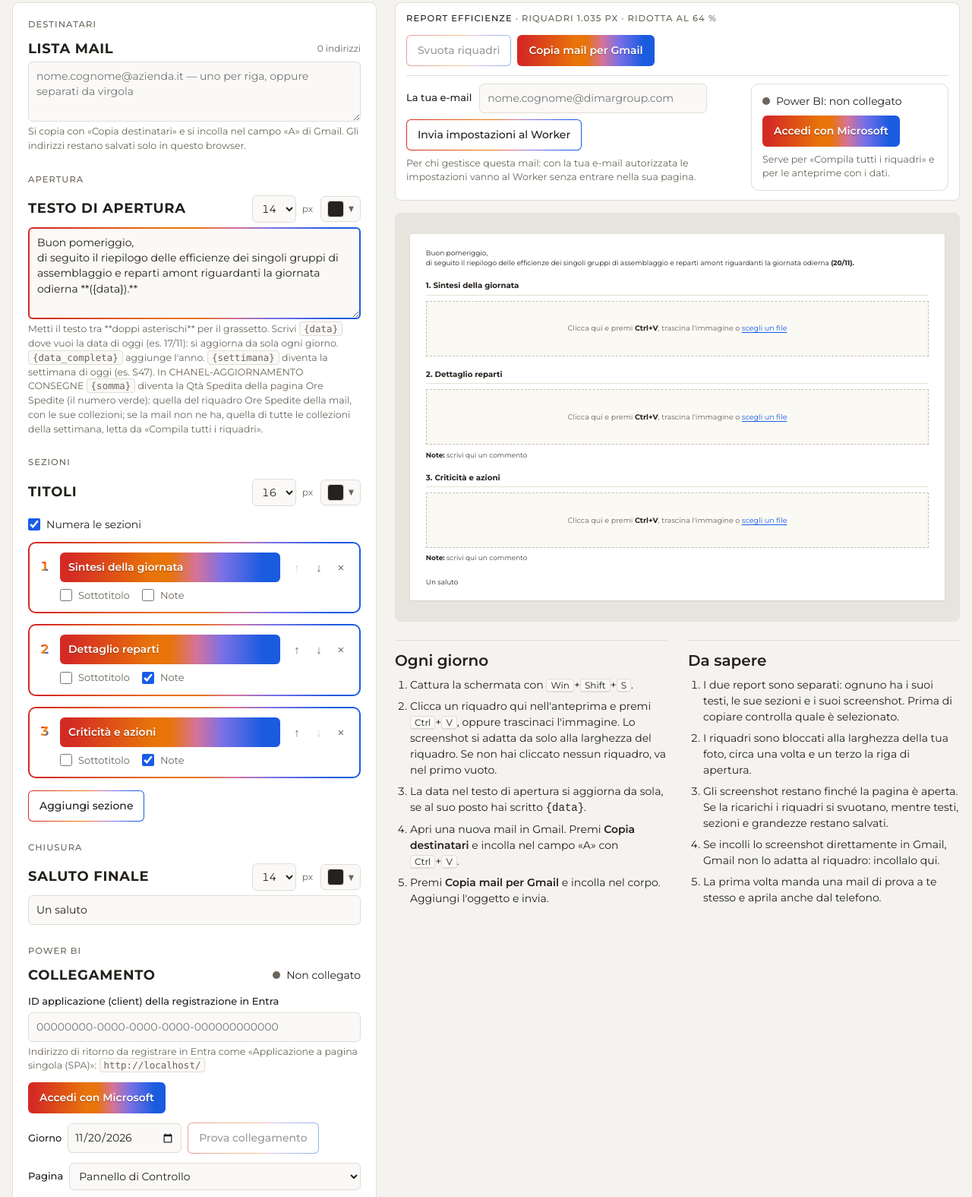
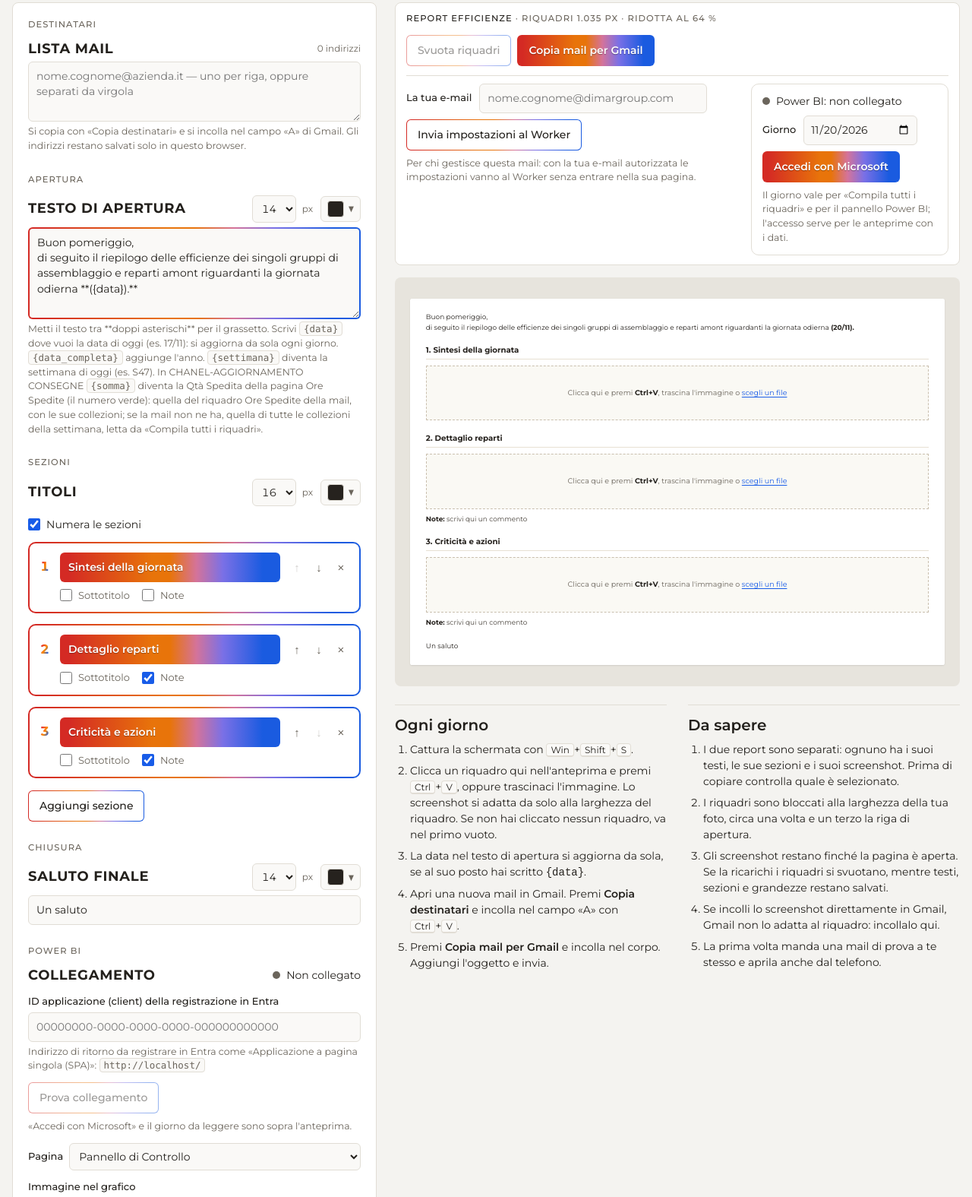
Before and after one commit to devidbilli-lang/DiMar_Group-Mail, a plain HTML site: page index.html in a window 1280 px wide. Shown: the part 258-1833 px from the top of the page at 76% size. Drawn offline with Linux system fonts and the light colour scheme.

Commit message:
Update index.html

```diff
--- a/index.html
+++ b/index.html
@@ -261,6 +261,9 @@ input[type="checkbox"] { accent-color: var(--accent); width: 16px; height: 16px;
 .bar-ms { flex: 0 1 260px; display: flex; flex-direction: column; justify-content: center; align-items: flex-start; gap: 8px; padding: 12px 14px; border: 1px solid var(--line); border-radius: 10px; }
 .bar-ms[hidden] { display: none; }
 .bar-ms .hint { margin: 0; }
+.bar-ms-riga { display: flex; flex-wrap: wrap; gap: 8px 10px; align-items: center; }
+.bar-ms input[type="date"] { font: inherit; font-size: 14px; color: var(--fg); background: var(--field); border: 1px solid var(--line); border-radius: 6px; padding: 7px 8px; }
+.bar-ms input[type="date"]:hover { border-color: var(--muted); }
 .bar-gest input[type="email"] { width: auto; flex: 0 1 300px; min-width: 200px; }
 .bar-gest input[type="text"] { width: 9em; }
 .bar-gest .hint { flex: 1 1 100%; margin: 0; }
@@ -399,13 +402,8 @@ kbd {
             <p class="hint">Indirizzo di ritorno da registrare in Entra come «Applicazione a pagina singola (SPA)»: <code id="pbi-redirect"></code></p>
           </div>
           <div class="pbi-row">
-            <button type="button" class="btn primary" id="pbi-login">Accedi con Microsoft</button>
-            <button type="button" class="btn" id="pbi-logout" hidden>Esci</button>
-          </div>
-          <div class="pbi-row">
-            <label class="flabel" for="pbi-data">Giorno</label>
-            <input type="date" id="pbi-data">
             <button type="button" class="btn" id="pbi-prova" disabled>Prova collegamento</button>
+            <span class="hint">«Accedi con Microsoft» e il giorno da leggere sono sopra l'anteprima.</span>
           </div>
           <div class="pbi-row">
             <label class="flabel" for="pbi-pagina">Pagina</label>
@@ -451,7 +449,7 @@ kbd {
           </div>
           <p class="hint">«Compila» ridisegna nel riquadro scelto la pagina di Power BI scelta, con i valori del giorno. «Ore Spedite Chanel» (scheda CHANEL-ORE SPEDITE) prende tutta la settimana del giorno scelto. «Performance Spedizioni Chanel» (scheda CHANEL-AGGIORNAMENTO CONSEGNE) prende la settimana del giorno scelto e, per ogni riquadro, la collezione della sezione e le descrizioni spuntate sotto il sottotitolo: Nella stessa scheda un riquadro può usare invece «Ore Spedite Chanel», con le collezioni spuntate sotto il sottotitolo. «Compila tutti i riquadri», sopra l'anteprima, li fa tutti insieme. Per «Efficienza LV», «Efficienza Chanel», «Taglio DG», le due «Preparazione DG», «Tingitura» e «RMA» il periodo sono gli otto giorni che finiscono nel giorno scelto. «Immagine nel grafico» è l'immagine che nel report sta dietro al grafico: vale per la pagina scelta qui sopra, una per pagina. Scegli la pagina, carica lo stesso file usato in Power BI, poi ricompila per vederla. Per l'invio automatico, dopo aver caricato o cambiato un'immagine ricopia le impostazioni nella pagina del Worker.</p>
           <div class="pbi-ris" id="pbi-ris" role="status" aria-live="polite" hidden></div>
-          <p class="hint">L'accesso è il tuo account Microsoft: nella pagina non viene salvata nessuna password. Si apre in una finestrella, quindi gli screenshot già incollati restano al loro posto.</p>
+          <p class="hint">L'accesso, sopra l'anteprima, è il tuo account Microsoft: nella pagina non viene salvata nessuna password. Si apre in una finestrella, quindi gli screenshot già incollati restano al loro posto.</p>
           <details>
             <summary>Avanzate</summary>
             <div class="stack">
@@ -520,7 +518,7 @@ kbd {
           <label class="flabel" for="gest-email">La tua e-mail</label>
           <input type="email" id="gest-email" spellcheck="false" autocapitalize="off" autocomplete="email" placeholder="nome.cognome@dimargroup.com">
           <span class="bar-gest-pulsanti">
-            <button type="button" class="btn" id="sped-tutti" hidden title="Compila da Power BI tutti i riquadri della scheda, con il giorno scelto nel pannello Power BI">Compila tutti i riquadri</button>
+            <button type="button" class="btn" id="sped-tutti" hidden title="Compila da Power BI tutti i riquadri della scheda, con il giorno scelto accanto ad «Accedi con Microsoft»">Compila tutti i riquadri</button>
             <button type="button" class="btn" id="auto-invia">Invia impostazioni al Worker</button>
           </span>
           <span class="hint" id="gest-stato"></span>
@@ -534,9 +532,15 @@ kbd {
         </div>
         <div class="bar-ms" aria-label="Accesso a Power BI">
           <span class="pbi-stato"><span class="pbi-dot" id="bar-ms-dot"></span><span id="bar-ms-stato">Power BI: non collegato</span></span>
-          <button type="button" class="btn primary" id="bar-ms-entra">Accedi con Microsoft</button>
-          <button type="button" class="btn" id="bar-ms-esci" hidden>Esci</button>
-          <span class="hint">Serve per «Compila tutti i riquadri» e per le anteprime con i dati.</span>
+          <div class="bar-ms-riga">
+            <label class="flabel" for="pbi-data">Giorno</label>
+            <input type="date" id="pbi-data">
+          </div>
+          <div class="bar-ms-riga">
+            <button type="button" class="btn primary" id="bar-ms-entra">Accedi con Microsoft</button>
+            <button type="button" class="btn" id="bar-ms-esci" hidden>Esci</button>
+          </div>
+          <span class="hint">Il giorno vale per «Compila tutti i riquadri» e per il pannello Power BI; l'accesso serve per le anteprime con i dati.</span>
         </div>
         </div>
       </div>
@@ -1533,9 +1537,7 @@ kbd {
     var dentro = !!pbiTok;
     $('#pbi-dot').className = 'pbi-dot' + (dentro ? ' ok' : '');
     $('#pbi-stato').textContent = dentro ? ('Collegato' + (pbiTok.utente ? ' come ' + pbiTok.utente : '')) : 'Non collegato';
-    $('#pbi-login').hidden = dentro;
-    $('#pbi-logout').hidden = !dentro;
-    // lo stesso accesso, anche sopra l'anteprima (l'ID dell'applicazione resta nel pannello Power BI)
+    // l'accesso è solo sopra l'anteprima (l'ID dell'applicazione resta nel pannello Power BI)
     $('#bar-ms-dot').className = 'pbi-dot' + (dentro ? ' ok' : '');
     $('#bar-ms-stato').textContent = dentro ? 'Power BI: collegato' + (pbiTok.utente ? ' come ' + pbiTok.utente : '') : 'Power BI: non collegato';
     $('#bar-ms-entra').hidden = dentro;
@@ -3533,9 +3535,9 @@ kbd {
   function spedCompilaTutti() {
     if (attivo !== 'chanel') return;
     // dalla barra sopra l'anteprima l'esito nel pannello Power BI non si vede: lo dice anche un avviso
-    if (!pbiTok) { pbiEsito('err', 'Collegati prima a Power BI: «Accedi con Microsoft» nel pannello Power BI.'); toast('Collegati prima a Power BI: «Accedi con Microsoft» nel pannello Power BI.'); return; }
+    if (!pbiTok) { pbiEsito('err', 'Collegati prima a Power BI: «Accedi con Microsoft» sopra l\'anteprima.'); toast('Collegati prima a Power BI: «Accedi con Microsoft» sopra l\'anteprima.'); return; }
     var giorno = pbiGiorno();
-    if (!giorno) { toast('Scegli il giorno nel pannello Power BI.'); return; }
+    if (!giorno) { toast('Scegli il giorno sopra l\'anteprima, accanto ad «Accedi con Microsoft».'); $('#pbi-data').focus(); return; }
     var temi = spedTemi(state), ore = spedRiquadriOre(state);
     if (!temi.length && !ore.length) { pbiEsito('err', 'Nessun riquadro da compilare: a sinistra scegli la pagina di ogni riquadro e, per Performance Spedizioni, collezione e descrizioni.'); toast('Nessun riquadro da compilare: scegli a sinistra pagina, collezione e descrizioni.'); return; }
     var dest = imgsAll.chanel, pag = PBI_PAGINE.sped, fatti = 0, vuoti = [], valori = [], sett = '';
@@ -3670,16 +3672,15 @@ kbd {
     $('#pbi-sped-indirizzo').value = pbi.spedIndirizzo;
     spedLeggiIndirizzo();
     $('#pbi-sped-indirizzo').addEventListener('input', function (e) { pbi.spedIndirizzo = e.target.value; spedLeggiIndirizzo(); pbiSalva(); });
-    $('#pbi-login').addEventListener('click', pbiAccedi);
     $('#bar-ms-entra').addEventListener('click', function () {
       if (!GUID.test(pbi.clientId.trim())) { toast('Manca l\'ID dell\'applicazione Microsoft: arriva con le impostazioni del Worker, oppure lo scrive chi amministra DiMail nel pannello Power BI.'); return; }
       pbiAvvisi = true;
       pbiAccedi();
     });
-    $('#bar-ms-esci').addEventListener('click', function () { $('#pbi-logout').click(); toast('Scollegato da Power BI in questa pagina.'); });
-    $('#pbi-logout').addEventListener('click', function () {
+    $('#bar-ms-esci').addEventListener('click', function () {
       pbiTok = null; pbiSalvaTok(); pbiFineAttesa(); pbiDisegna();
       pbiEsito('info', 'Scollegato da questa pagina. L\'account Microsoft resta aperto nel browser.');
+      toast('Scollegato da Power BI in questa pagina.');
     });
     $('#pbi-prova').addEventListener('click', pbiProva);
     $('#pbi-compila').addEventListener('click', pbiCompila);
```
